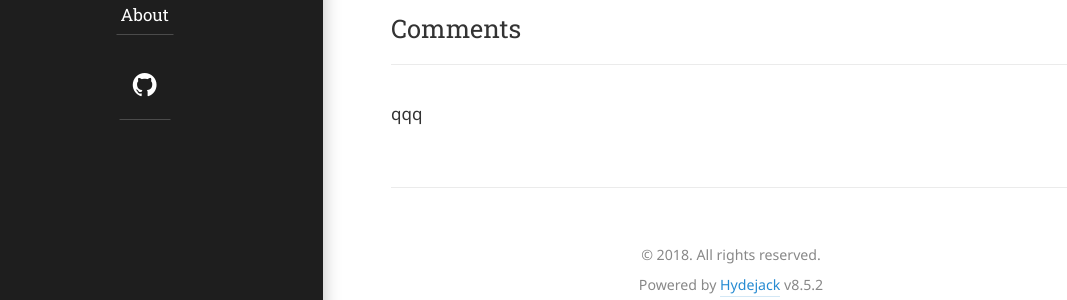
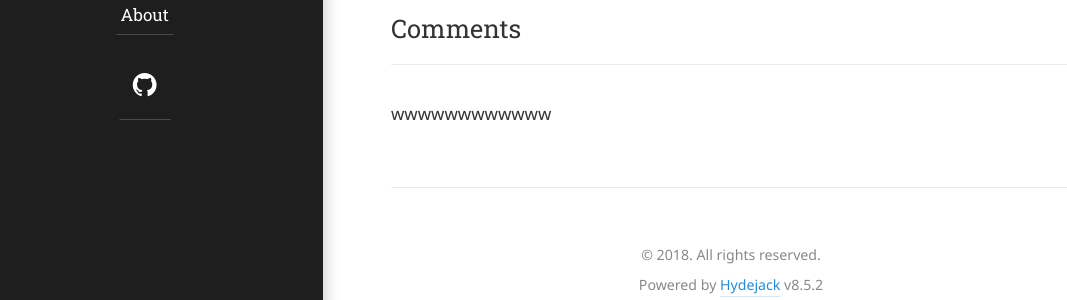
Before and after one commit to opqrstu/opqrstu.github.io, a Jekyll site: the page built from hyde/_posts/2012-02-07-example-content.md, in a window 1280 px wide and 900 px high, scrolled down 4773 px. Shown: the part 568-868 px from the top of the window, without its empty margins (34-1101 px from the left). Built offline with Jekyll 4.4.1, drawn with Linux system fonts in a browser that asks for light colours; some web fonts are replaced; comment, search, counter and statistics services are not loaded.

Commit message:
Update my-comments.html

```diff
--- a/_includes/my-comments.html
+++ b/_includes/my-comments.html
@@ -1,5 +1,4 @@
-qqq
-
+wwwwwwwwwwww
 {% assign disqus = site.disqus | default:site.disqus_shortname %}
 {% if disqus %}
 <div id="disqus_thread"></div>
```
Also changed, not shown: other parts of _includes/my-comments.html (+1 -1 lines).
